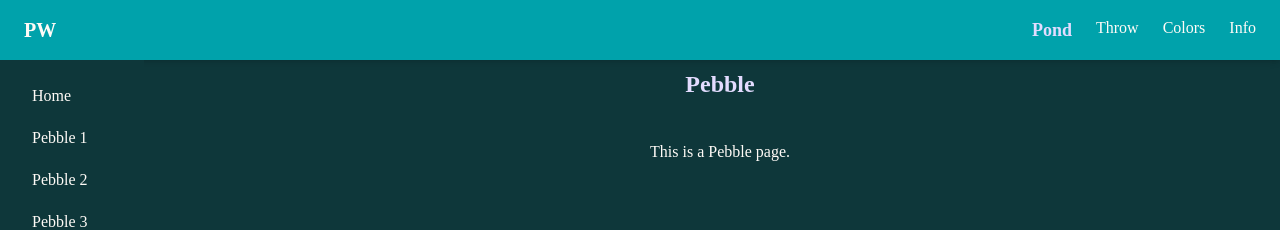
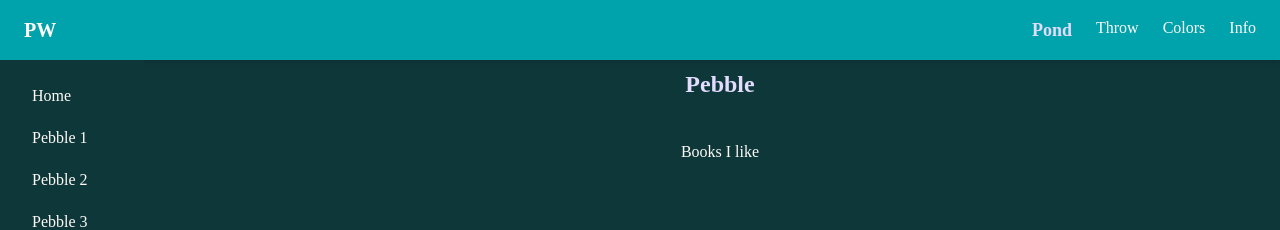
Before and after one commit to lucynottonson/pebbleworld, a Next.js app: page /pond/pebble17 in a window 1280 px wide. Shown: the top 230 px of the page. Built offline with nearby package versions, Linux system fonts and the light colour scheme.

Commit message:
Update page.tsx

```diff
--- a/app/pond/pebble17/page.tsx
+++ b/app/pond/pebble17/page.tsx
@@ -2,7 +2,7 @@ export default function PondPage() {
   return (
     <div className="min-h-screen flex flex-col items-center p-2 gap-10">
       <h1 className="text-2xl font-bold text-[var(--baccent)]">Pebble</h1>
-      <p>This is a Pebble page.</p>
+      <p>Books I like</p>
     </div>
   );
 }
```
